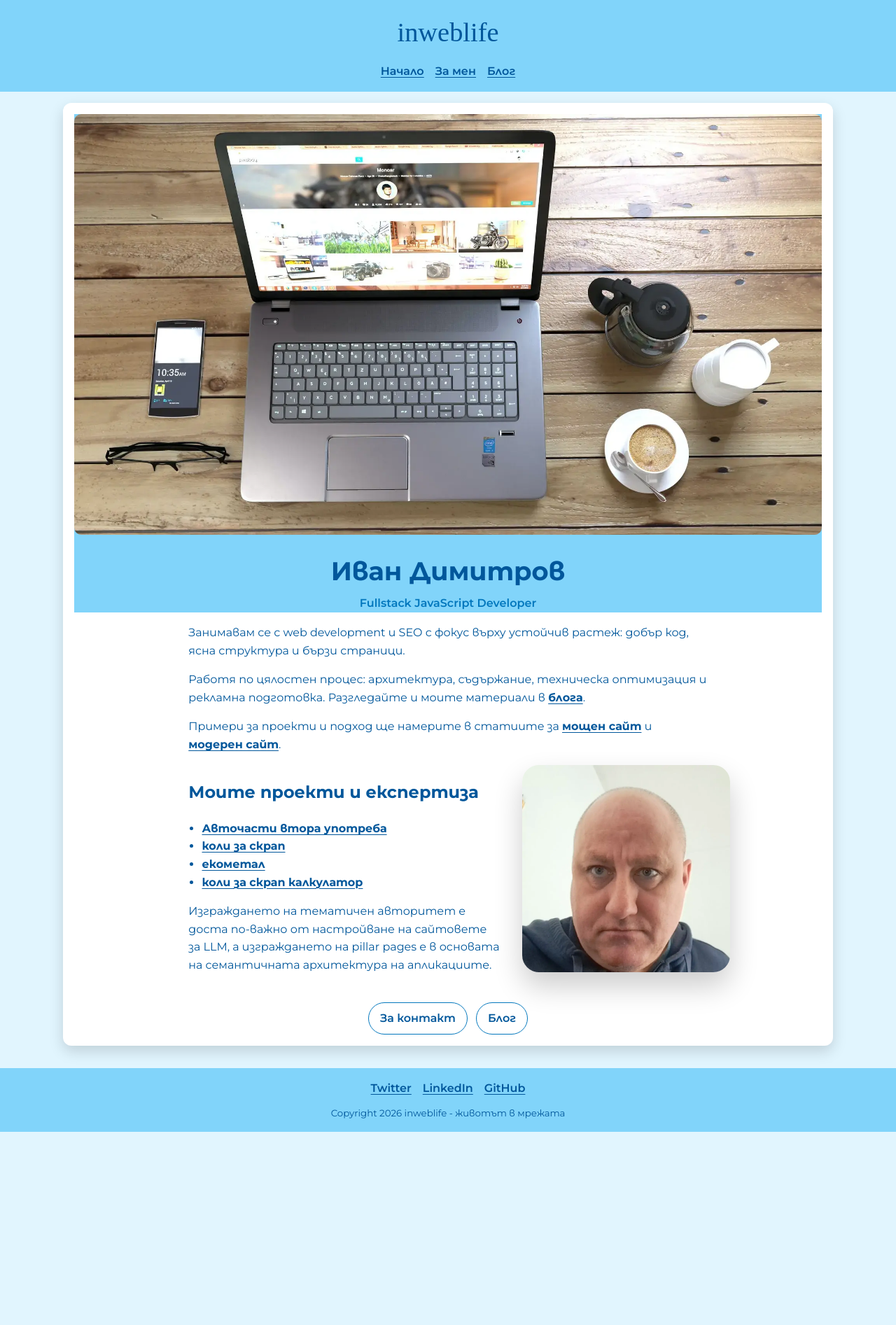
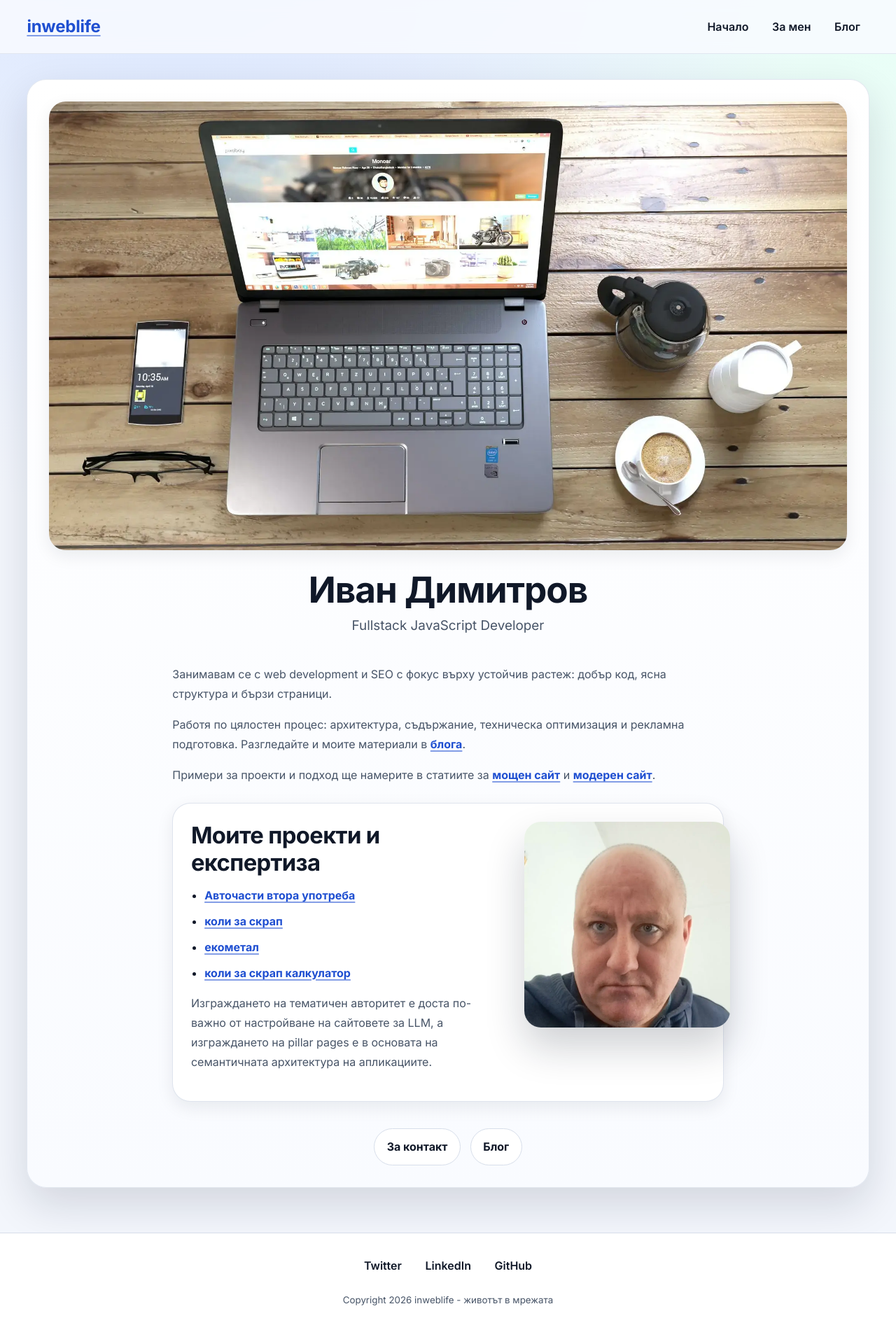
Before and after one commit to inweblife/inweblife, a Next.js app: page /about in a window 1280 px wide. Shown: the whole page at 70% size. Before the commit the page ends 1617 px from the top, so only its background shows below. Built offline with nearby package versions, Linux system fonts and the light colour scheme; a web font is replaced by a local one.

Commit message:
redesign

```diff
--- a/components/Footer.js
+++ b/components/Footer.js
@@ -1,20 +1,21 @@
 const Footer = () => {
   return (
     <footer>
+      <div className="footerInner">
         <nav aria-label="Социални профили">
           <ul className="menuList">
             <li>
-            <a href="https://twitter.com/inweblife" target="_blank" rel="noreferrer">
+              <a href="https://twitter.com/inweblife" target="_blank" rel="noopener noreferrer">
                 Twitter
               </a>
             </li>
             <li>
-            <a href="https://www.linkedin.com/in/inweblife/" target="_blank" rel="noreferrer">
+              <a href="https://www.linkedin.com/in/inweblife/" target="_blank" rel="noopener noreferrer">
                 LinkedIn
               </a>
             </li>
             <li>
-            <a href="https://github.com/inweblife" target="_blank" rel="noreferrer">
+              <a href="https://github.com/inweblife" target="_blank" rel="noopener noreferrer">
                 GitHub
               </a>
             </li>
@@ -23,6 +24,7 @@ const Footer = () => {
         <small>
           Copyright {new Date().getFullYear()} inweblife - животът в мрежата
         </small>
+      </div>
     </footer>
   );
 };
--- a/components/Navbar.js
+++ b/components/Navbar.js
@@ -2,9 +2,11 @@ import Link from "next/link";
 
 const Navbar = () => {
   return (
-    <header>
+    <header className="siteHeader">
       <div className="topBar">
-        <p className="siteTitle">inweblife</p>
+        <Link href="/" className="siteTitle">
+          inweblife
+        </Link>
         <nav aria-label="Основна навигация">
           <ul className="menuList">
             <li>
--- a/pages/_app.tsx
+++ b/pages/_app.tsx
@@ -3,13 +3,21 @@ import { SpeedInsights } from "@vercel/speed-insights/next"
 import { Analytics } from "@vercel/analytics/react"
 import '../styles/globals.css'
 import type { AppProps } from 'next/app'
+import { Inter } from "next/font/google"
+
+const inter = Inter({
+  subsets: ["latin", "cyrillic"],
+  display: "swap",
+})
 
 export default function App({ Component, pageProps }: AppProps) {
   return (
-    <Layout>
-      <Component {...pageProps} />
-      <Analytics />
-      <SpeedInsights />
-    </Layout>
+    <div className={inter.className}>
+      <Layout>
+        <Component {...pageProps} />
+        <Analytics />
+        <SpeedInsights />
+      </Layout>
+    </div>
   )
 }
--- a/styles/About.module.css
+++ b/styles/About.module.css
@@ -1,10 +1,11 @@
 .main {
-  width: min(1100px, 94%);
-  margin: 1rem auto;
-  padding: 1rem;
-  background: var(--surface);
-  border-radius: var(--radius);
-  box-shadow: var(--shadow);
+  width: min(1240px, 94%);
+  margin: clamp(1.2rem, 2.8vw, 2.4rem) auto;
+  padding: clamp(1.2rem, 2.4vw, 2.2rem);
+  background: linear-gradient(180deg, var(--surface) 0%, var(--surface-raised) 100%);
+  border: 1px solid color-mix(in srgb, var(--border) 70%, transparent);
+  border-radius: var(--radius-lg);
+  box-shadow: var(--shadow-lg);
 }
 
 .hero {
@@ -18,27 +19,30 @@
 .image {
   width: 100%;
   height: auto;
-  border-radius: 10px;
+  border-radius: 24px;
+  box-shadow: var(--shadow-sm);
 }
 
 .title {
-  margin: 1rem 0 0.2rem;
-  font-size: clamp(1.6rem, 4vw, 2.3rem);
+  margin: 1.15rem 0 0.25rem;
 }
 
 .subtitle {
   margin: 0;
-  color: var(--text-muted);
-  font-weight: 600;
+  font-size: clamp(1rem, 1.6vw, 1.18rem);
 }
 
 .text {
-  margin-top: 1rem;
+  margin-top: clamp(1.5rem, 3vw, 2.5rem);
 }
 
 .paragraph {
-  max-width: 70ch;
+  max-width: 78ch;
   margin: 0 auto;
+}
+
+.paragraph p {
+  margin-bottom: 1rem;
 }
 
 .paragraph a {
@@ -46,10 +50,15 @@
 }
 
 .expertiseSection {
-  margin-top: 1rem;
+  margin-top: 1.65rem;
   display: flex;
   flex-direction: column;
-  gap: 1.5rem;
+  gap: 1.45rem;
+  padding: clamp(1rem, 2.4vw, 1.6rem);
+  background: var(--surface);
+  border: 1px solid color-mix(in srgb, var(--border) 80%, transparent);
+  border-radius: 26px;
+  box-shadow: var(--shadow-sm);
 }
 
 .expertiseContent {
@@ -57,17 +66,19 @@
 }
 
 .projectList {
-  margin: 0.75rem 0;
+  margin: 0.8rem 0 0.95rem;
   padding-left: 1.2rem;
+  display: grid;
+  gap: 0.55rem;
 }
 
 .projectLink {
   font-weight: 700;
-  transition: color 0.2s ease, text-decoration-color 0.2s ease;
+  transition: color 0.2s ease, text-decoration-color 0.2s ease, opacity 0.2s ease;
 }
 
 .projectLink:hover {
-  color: #01579b;
+  color: var(--accent);
   text-decoration: underline;
 }
 
@@ -84,14 +95,14 @@
   object-fit: cover;
   object-position: top;
   border-radius: 24px;
-  box-shadow: 0 20px 40px rgba(0, 0, 0, 0.2);
+  box-shadow: 0 28px 56px rgba(15, 23, 42, 0.2);
 }
 
 @media (min-width: 48rem) {
   .expertiseSection {
     flex-direction: row;
     align-items: flex-start;
-    gap: 2rem;
+    gap: clamp(1.5rem, 2.8vw, 2.4rem);
   }
 
   .expertiseContent {
@@ -105,22 +116,29 @@
 }
 
 .cta {
-  margin-top: 1.5rem;
+  margin-top: clamp(1.6rem, 3vw, 2.4rem);
   display: flex;
+  justify-content: center;
+  gap: 0.85rem;
   flex-wrap: wrap;
-  justify-content: center;
-  gap: 0.75rem;
 }
 
 .ctaLink {
-  display: inline-block;
-  padding: 0.6rem 1rem;
-  border: 1px solid var(--text-muted);
+  display: inline-flex;
+  align-items: center;
+  justify-content: center;
   border-radius: 999px;
-  font-weight: 600;
+  border: 1px solid var(--border);
+  background: var(--surface);
+  padding: 0.72rem 1.1rem;
+  font-weight: 700;
+  color: var(--text);
   text-decoration: none;
+  transition: transform 0.2s ease, box-shadow 0.2s ease, background-color 0.2s ease;
 }
 
 .ctaLink:hover {
-  background: #e3f2fd;
+  transform: translateY(-2px);
+  background: color-mix(in srgb, var(--accent) 10%, var(--surface));
+  box-shadow: var(--shadow-sm);
 }
--- a/styles/Article.module.css
+++ b/styles/Article.module.css
@@ -1,35 +1,54 @@
 .main {
-  width: min(1100px, 94%);
-  margin: 1rem auto;
+  width: min(1240px, 94%);
+  margin: clamp(1.2rem, 2.8vw, 2.4rem) auto;
 }
 
 .article {
-  background: var(--surface);
-  border-radius: var(--radius);
-  box-shadow: var(--shadow);
-  padding: 1rem;
+  padding: clamp(1.2rem, 2.6vw, 2.2rem);
+  background: linear-gradient(180deg, var(--surface) 0%, var(--surface-raised) 100%);
+  border: 1px solid color-mix(in srgb, var(--border) 70%, transparent);
+  border-radius: var(--radius-lg);
+  box-shadow: var(--shadow-lg);
+}
+
+.article section {
+  max-width: 76ch;
 }
 
 .picture {
-  margin: 0;
+  margin: 0 0 1.4rem;
 }
 
 .image {
   width: 100%;
   height: auto;
-  border-radius: 10px;
+  border-radius: 24px;
+  box-shadow: var(--shadow-sm);
 }
 
 .next {
-  margin-top: 1.5rem;
+  margin-top: clamp(1.5rem, 3vw, 2.2rem);
   display: flex;
   flex-wrap: wrap;
-  gap: 0.75rem 1rem;
+  gap: 0.75rem;
 }
 
 .next a {
-  padding: 0.5rem 0.8rem;
-  border: 1px solid var(--text-muted);
+  display: inline-flex;
+  align-items: center;
+  justify-content: center;
   border-radius: 999px;
+  border: 1px solid var(--border);
+  background: var(--surface);
+  padding: 0.68rem 1rem;
+  font-weight: 700;
   text-decoration: none;
+  color: var(--text);
+  transition: transform 0.2s ease, box-shadow 0.2s ease, background-color 0.2s ease;
 }
+
+.next a:hover {
+  transform: translateY(-2px);
+  background: color-mix(in srgb, var(--accent) 10%, var(--surface));
+  box-shadow: var(--shadow-sm);
+}
--- a/styles/Blog.module.css
+++ b/styles/Blog.module.css
@@ -1,31 +1,53 @@
 .main {
-  width: min(1100px, 94%);
-  margin: 1rem auto;
-  padding: 1rem;
+  width: min(1240px, 94%);
+  margin: clamp(1.2rem, 2.8vw, 2.4rem) auto;
+  padding: clamp(1rem, 2.1vw, 2rem);
 }
 
 .heading {
-  margin: 0 0 1rem;
   text-align: center;
-  font-size: clamp(1.5rem, 4vw, 2.2rem);
+  margin: 0 auto clamp(1.35rem, 2.4vw, 2rem);
+  max-width: 18ch;
 }
 
 .grid {
   display: grid;
-  gap: 1rem;
+  gap: clamp(1rem, 2vw, 1.5rem);
 }
 
 .card {
-  background: var(--surface);
-  border-radius: var(--radius);
-  box-shadow: var(--shadow);
-  padding: 1rem;
+  display: grid;
+  gap: 0.8rem;
+  padding: clamp(1rem, 2vw, 1.35rem);
+  border-radius: 24px;
+  border: 1px solid color-mix(in srgb, var(--border) 75%, transparent);
+  background: linear-gradient(160deg, var(--surface) 0%, var(--surface-raised) 100%);
+  box-shadow: var(--shadow-sm);
+  transition: transform 0.22s ease, box-shadow 0.22s ease;
+}
+
+.card:hover {
+  transform: translateY(-4px);
+  box-shadow: var(--shadow-lg);
+}
+
+.card h2 {
+  font-size: clamp(1.18rem, 2vw, 1.38rem);
+}
+
+.card p {
+  margin: 0;
+}
+
+.card a {
+  font-weight: 700;
+  justify-self: start;
 }
 
 .image {
   width: 100%;
   height: auto;
-  border-radius: 10px;
+  border-radius: 18px;
 }
 
 @media (min-width: 48rem) {
--- a/styles/Home.module.css
+++ b/styles/Home.module.css
@@ -1,13 +1,15 @@
 .main {
-  width: min(1100px, 94%);
-  margin: 1rem auto;
-  padding: 1rem;
-  background: var(--surface);
-  border-radius: var(--radius);
-  box-shadow: var(--shadow);
+  width: min(1240px, 94%);
+  margin: clamp(1.2rem, 2.8vw, 2.4rem) auto;
+  padding: clamp(1.2rem, 2.4vw, 2.2rem);
+  background: linear-gradient(180deg, var(--surface) 0%, var(--surface-raised) 100%);
+  border: 1px solid color-mix(in srgb, var(--border) 70%, transparent);
+  border-radius: var(--radius-lg);
+  box-shadow: var(--shadow-lg);
 }
 
 .hero {
+  margin-top: 1.25rem;
   text-align: center;
 }
 
@@ -18,51 +20,62 @@
 .image {
   width: 100%;
   height: auto;
-  border-radius: 10px;
+  border-radius: 24px;
+  box-shadow: var(--shadow-sm);
 }
 
 .title {
-  margin: 1rem 0 0.25rem;
-  font-size: clamp(1.6rem, 4vw, 2.5rem);
+  margin: 1.25rem auto 0.45rem;
+  max-width: 18ch;
 }
 
 .subtitle {
-  margin: 0;
-  color: var(--text-muted);
-  font-weight: 600;
+  margin: 0 auto;
+  max-width: 56ch;
+  font-size: clamp(1rem, 1.5vw, 1.12rem);
 }
 
 .text {
-  margin-top: 1rem;
+  margin-top: clamp(1.5rem, 3vw, 2.6rem);
 }
 
 .paragraph {
-  max-width: 70ch;
+  max-width: 75ch;
   margin: 0 auto;
 }
 
+.paragraph p {
+  margin-bottom: 1.15rem;
+}
+
 .sectionTitle {
-  margin-top: 1.5rem;
-  font-size: clamp(1.2rem, 3vw, 1.6rem);
+  margin: 2.4rem 0 1rem;
 }
 
 .cta {
-  margin-top: 1.5rem;
+  margin-top: clamp(1.5rem, 3vw, 2.2rem);
   display: flex;
+  justify-content: center;
   flex-wrap: wrap;
-  justify-content: center;
-  gap: 0.75rem;
+  gap: 0.85rem;
 }
 
 .ctaLink {
-  display: inline-block;
-  padding: 0.6rem 1rem;
-  border: 1px solid var(--text-muted);
+  display: inline-flex;
+  align-items: center;
+  justify-content: center;
   border-radius: 999px;
-  font-weight: 600;
+  border: 1px solid var(--border);
+  background: var(--surface);
+  padding: 0.72rem 1.1rem;
+  font-weight: 700;
+  color: var(--text);
   text-decoration: none;
+  transition: transform 0.2s ease, box-shadow 0.2s ease, background-color 0.2s ease;
 }
 
 .ctaLink:hover {
-  background: #e3f2fd;
+  transform: translateY(-2px);
+  background: color-mix(in srgb, var(--accent) 10%, var(--surface));
+  box-shadow: var(--shadow-sm);
 }
--- a/styles/globals.css
+++ b/styles/globals.css
@@ -1,18 +1,19 @@
-@import url("https://fonts.googleapis.com/css2?family=Montserrat:wght@400;600;700&family=Rye&display=swap");
-
 :root {
-  --bg: #e1f5fe;
+  --bg: #f3f6fc;
+  --bg-soft: #e9eef9;
   --surface: #ffffff;
-  --surface-alt: #81d4fa;
-  --text: #01579b;
-  --text-muted: #0277bd;
-  --ring: #0d47a1;
-  --shadow: 0 8px 20px rgba(0, 0, 0, 0.15);
-  --space-1: 0.5rem;
-  --space-2: 1rem;
-  --space-3: 1.5rem;
-  --space-4: 2rem;
-  --radius: 12px;
+  --surface-raised: #f9fbff;
+  --text: #101828;
+  --text-muted: #475467;
+  --accent: #2f6df6;
+  --accent-strong: #1f4fd1;
+  --border: #d7deea;
+  --ring: #3b82f6;
+  --shadow-sm: 0 8px 24px rgba(15, 23, 42, 0.08);
+  --shadow-lg: 0 24px 60px rgba(15, 23, 42, 0.14);
+  --radius-sm: 12px;
+  --radius-md: 18px;
+  --radius-lg: 28px;
 }
 
 *,
@@ -29,11 +30,14 @@ body {
 
 body {
   min-height: 100vh;
+  color: var(--text);
+  line-height: 1.75;
+  background:
+    radial-gradient(circle at 20% -10%, #d8e5ff 0%, transparent 40%),
+    radial-gradient(circle at 100% 0, #e8fff6 0%, transparent 32%),
+    var(--bg);
   overflow-x: hidden;
-  background: var(--bg);
-  color: var(--text);
-  font-family: "Montserrat", sans-serif;
-  line-height: 1.6;
+  text-rendering: optimizeLegibility;
 }
 
 img {
@@ -41,10 +45,37 @@ img {
   height: auto;
 }
 
+h1,
+h2 {
+  margin: 0;
+  line-height: 1.2;
+  letter-spacing: -0.02em;
+}
+
+h1 {
+  font-size: clamp(2rem, 4vw, 3.4rem);
+}
+
+h2 {
+  font-size: clamp(1.45rem, 3vw, 2.05rem);
+}
+
+p {
+  margin: 0 0 1rem;
+  color: var(--text-muted);
+}
+
 a {
-  color: inherit;
-  text-decoration-thickness: 1px;
-  text-underline-offset: 0.2em;
+  color: var(--accent-strong);
+  text-decoration-color: color-mix(in srgb, var(--accent-strong) 55%, transparent);
+  text-underline-offset: 0.18em;
+  text-decoration-thickness: 1.5px;
+  transition: color 0.2s ease, text-decoration-color 0.2s ease, opacity 0.2s ease;
+}
+
+a:hover {
+  color: var(--accent);
+  text-decoration-color: var(--accent);
 }
 
 a:focus-visible,
@@ -53,37 +84,47 @@ button:focus-visible {
   outline-offset: 2px;
 }
 
-header,
-footer {
-  background: var(--surface-alt);
-}
-
 .skipLink {
   position: absolute;
-  left: 0.5rem;
-  top: -100%;
-  z-index: 99;
+  left: 0.75rem;
+  top: -120%;
+  z-index: 1000;
   background: var(--surface);
   color: var(--text);
-  padding: 0.5rem 0.75rem;
-  border-radius: 0.5rem;
+  padding: 0.65rem 0.9rem;
+  border-radius: 10px;
+  border: 1px solid var(--border);
 }
 
 .skipLink:focus {
-  top: 0.5rem;
+  top: 0.75rem;
+}
+
+.siteHeader {
+  position: sticky;
+  top: 0;
+  z-index: 10;
+  backdrop-filter: blur(10px);
+  background: color-mix(in srgb, #f8fbff 85%, transparent);
+  border-bottom: 1px solid color-mix(in srgb, var(--border) 70%, transparent);
 }
 
 .topBar {
-  width: min(1100px, 94%);
+  width: min(1240px, 94%);
   margin: 0 auto;
-  padding: var(--space-2) 0;
+  padding: 1rem 0;
+  display: flex;
+  justify-content: space-between;
+  align-items: center;
+  gap: 1rem;
+  flex-wrap: wrap;
 }
 
 .siteTitle {
-  margin: 0 0 0.75rem;
-  font-family: "Rye", cursive;
-  font-size: clamp(1.7rem, 5vw, 2.4rem);
-  text-align: center;
+  margin: 0;
+  font-weight: 700;
+  font-size: clamp(1.2rem, 2.5vw, 1.5rem);
+  letter-spacing: -0.01em;
 }
 
 .menuList {
@@ -91,19 +132,42 @@ footer {
   padding: 0;
   list-style: none;
   display: flex;
+  align-items: center;
   flex-wrap: wrap;
-  justify-content: center;
-  gap: 0.6rem 1rem;
+  gap: 0.5rem;
+}
+
+.menuList a {
+  display: inline-flex;
+  padding: 0.5rem 0.8rem;
+  border-radius: 999px;
+  text-decoration: none;
   font-weight: 600;
+  color: var(--text);
+  transition: transform 0.2s ease, background-color 0.2s ease, color 0.2s ease;
+}
+
+.menuList a:hover {
+  transform: translateY(-1px);
+  background: color-mix(in srgb, var(--accent) 10%, var(--surface));
+  color: var(--accent-strong);
 }
 
 footer {
-  margin-top: var(--space-4);
-  padding: var(--space-2);
-  text-align: center;
+  margin-top: clamp(2.5rem, 5vw, 4rem);
+  border-top: 1px solid var(--border);
+  background: var(--surface);
+}
+
+.footerInner {
+  width: min(1240px, 94%);
+  margin: 0 auto;
+  padding: 1.5rem 0;
+  display: grid;
+  gap: 1rem;
+  justify-items: center;
 }
 
 footer small {
-  display: block;
-  margin-top: 0.75rem;
+  color: var(--text-muted);
 }
```
Lines whose indentation alone changed are shown as unchanged.
